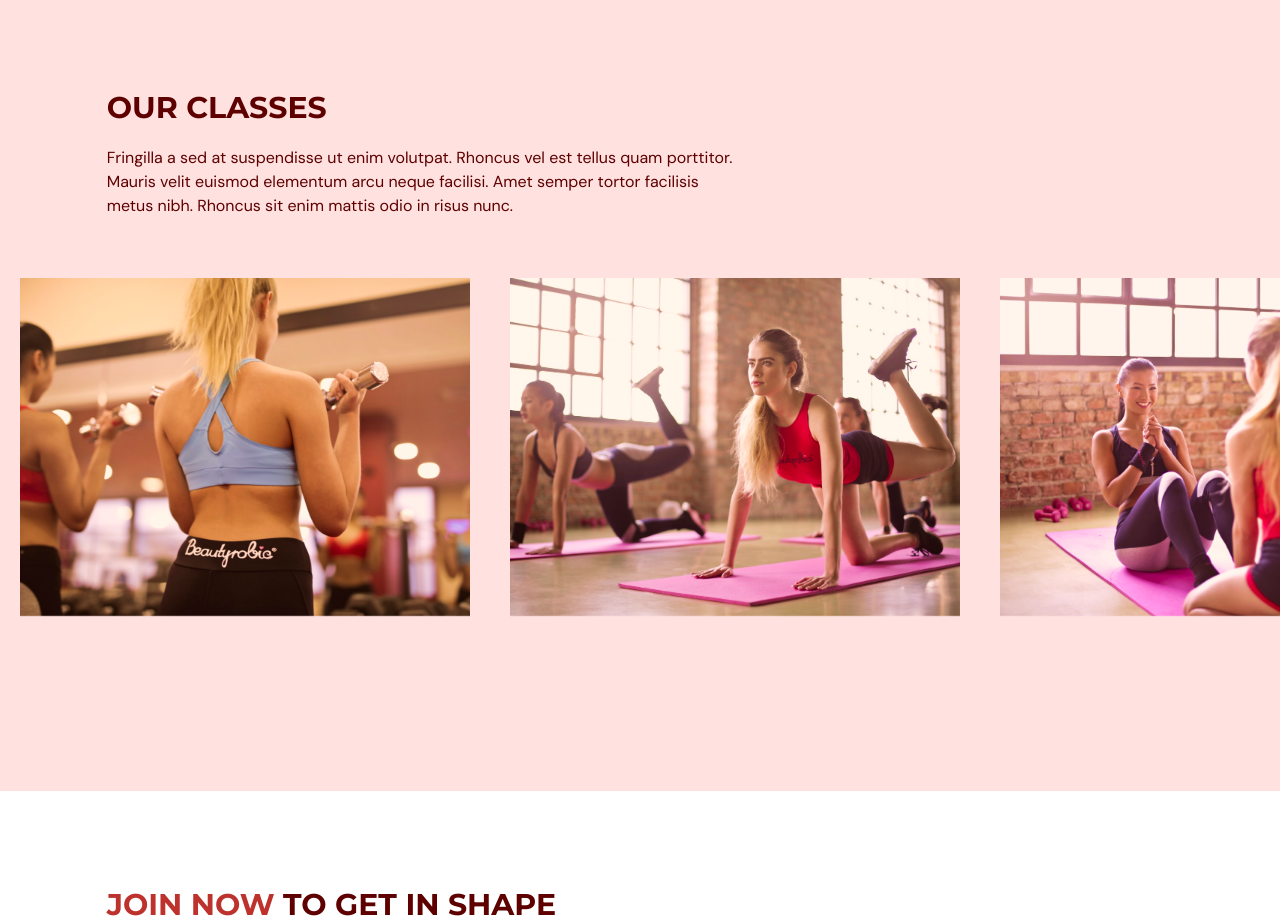
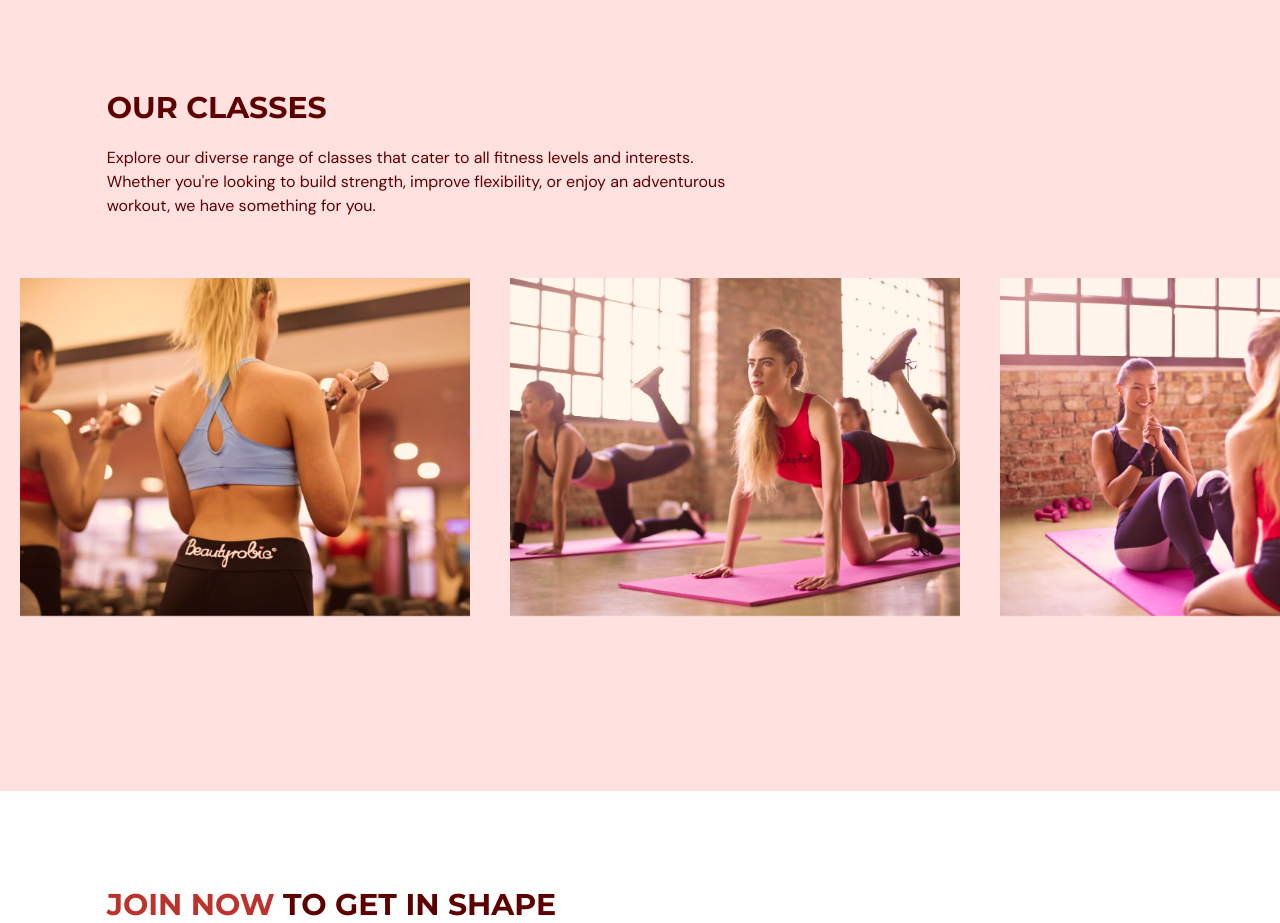
Before and after one commit to isurubandara1/FitnessWeb, a React (Vite) app: page / in a window 1280 px wide. Shown: the part 2020-2943 px from the top of the page. Built offline with nearby package versions, Linux system fonts and the light colour scheme.

Commit message:
ourclass create

```diff
--- a/src/scenes/ourClasses/index.tsx
+++ b/src/scenes/ourClasses/index.tsx
@@ -8,37 +8,43 @@ import image6 from "@/assets/image6.png";
 import { motion } from "framer-motion";
 import HText from "@/shared/HText";
 import Class from "./Class";
+
+// Array of classes with descriptions and images
 const classes: Array<ClassType> = [
   {
     name: "Weight Training Classes",
     description:
-      "Lorem ipsum dolor sit amet, consectetur adipiscing elit, sed do eiusmod tempor incididunt ut labore et dolore magna aliqua. Ut enim ad minim veniam, quis nostrud exercitation ullamco laboris nisi ut aliquip ex ea commodo consequat.",
+      "Our weight training classes are designed to help you build strength and muscle. Whether you are a beginner or an experienced lifter, our classes offer something for everyone.",
     image: image1,
   },
   {
     name: "Yoga Classes",
+    description:
+      "Join our yoga classes to improve flexibility, balance, and mental clarity. Our sessions cater to all levels, from beginners to advanced practitioners.",
     image: image2,
   },
   {
     name: "Ab Core Classes",
     description:
-      "Lorem ipsum dolor sit amet, consectetur adipiscing elit, sed do eiusmod tempor incididunt ut labore et dolore magna aliqua. Ut enim ad minim veniam, quis nostrud exercitation ullamco laboris nisi ut aliquip ex ea commodo consequat.",
+      "Focus on your core strength with our ab core classes. These sessions are tailored to target your abdominal muscles, ensuring a strong and stable core.",
     image: image3,
   },
   {
     name: "Adventure Classes",
     description:
-      "Lorem ipsum dolor sit amet, consectetur adipiscing elit, sed do eiusmod tempor incididunt ut labore et dolore magna aliqua. Ut enim ad minim veniam, quis nostrud exercitation ullamco laboris nisi ut aliquip ex ea commodo consequat.",
+      "Experience the thrill of adventure with our unique adventure classes. These sessions combine fitness with fun activities, perfect for those looking for an exciting workout.",
     image: image4,
   },
   {
     name: "Fitness Classes",
+    description:
+      "Our fitness classes offer a comprehensive workout that includes cardio, strength training, and flexibility exercises. Suitable for all fitness levels.",
     image: image5,
   },
   {
     name: "Training Classes",
     description:
-      "Lorem ipsum dolor sit amet, consectetur adipiscing elit, sed do eiusmod tempor incididunt ut labore et dolore magna aliqua. Ut enim ad minim veniam, quis nostrud exercitation ullamco laboris nisi ut aliquip ex ea commodo consequat.",
+      "Get professional guidance in our training classes. These sessions are designed to help you achieve your specific fitness goals with personalized coaching.",
     image: image6,
   },
 ];
@@ -67,10 +73,10 @@ const OurClasses = ({ setSelectedPage }: Props) => {
           <div className="md:w-3/5">
             <HText>OUR CLASSES</HText>
             <p className="py-5">
-              Fringilla a sed at suspendisse ut enim volutpat. Rhoncus vel est
-              tellus quam porttitor. Mauris velit euismod elementum arcu neque
-              facilisi. Amet semper tortor facilisis metus nibh. Rhoncus sit
-              enim mattis odio in risus nunc.
+              Explore our diverse range of classes that cater to all fitness
+              levels and interests. Whether you're looking to build strength,
+              improve flexibility, or enjoy an adventurous workout, we have
+              something for you.
             </p>
           </div>
         </motion.div>
@@ -90,4 +96,5 @@ const OurClasses = ({ setSelectedPage }: Props) => {
     </section>
   );
 };
+
 export default OurClasses;
```
